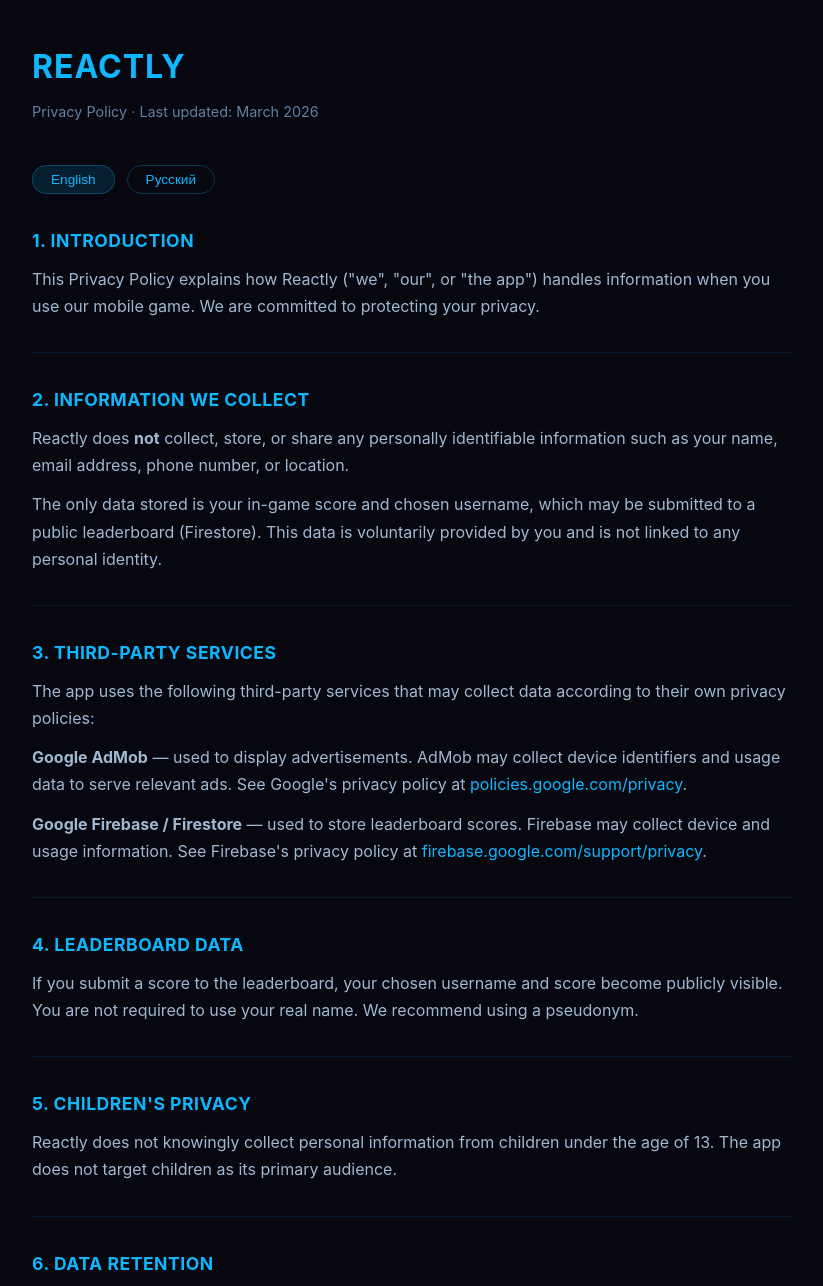
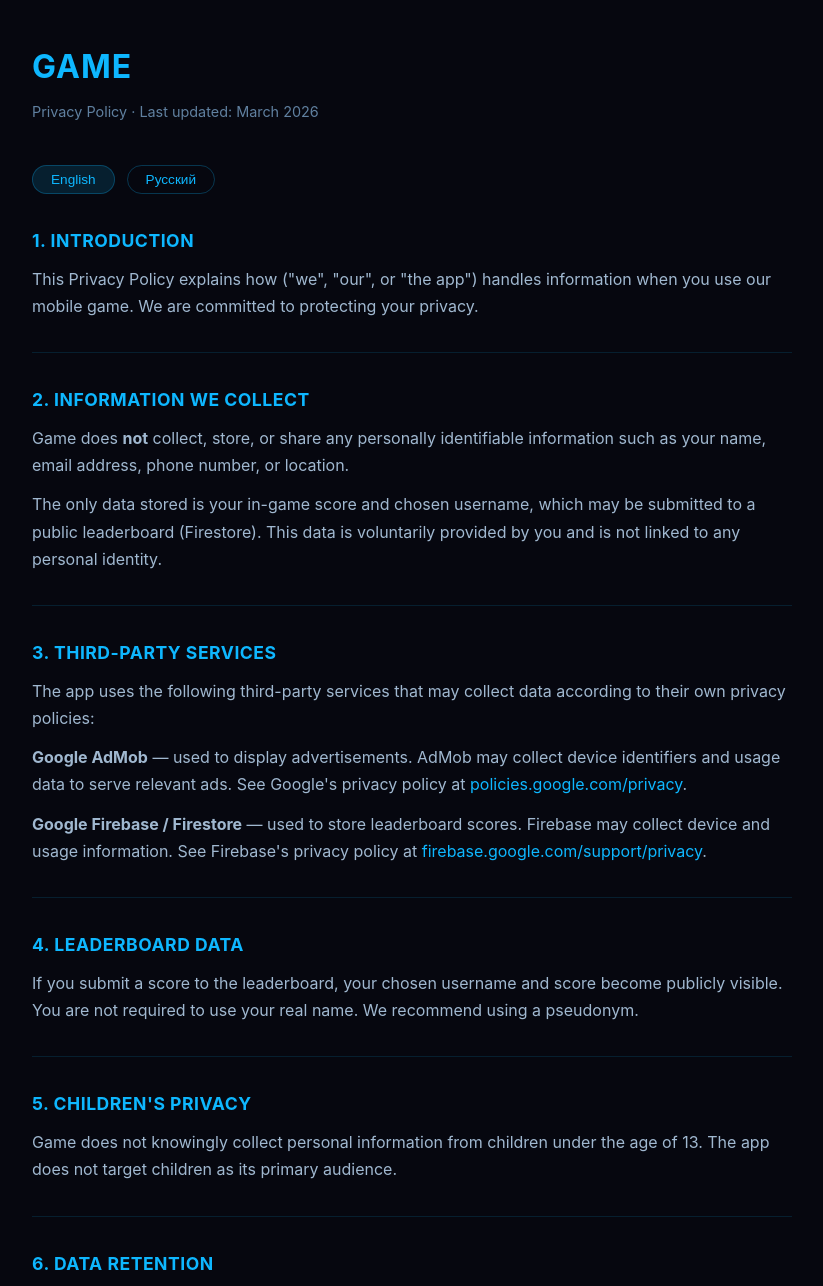
Before and after one commit to xakus/reactly-privacy, a plain HTML site: page index.html in a window 1280 px wide. Shown: the top 1286 px of the page, without its empty margins (228-1051 px from the left). Drawn offline with Linux system fonts and the light colour scheme.

Commit message:
Update privacy policy references from Reactly to GAME

```diff
--- a/index.html
+++ b/index.html
@@ -3,7 +3,7 @@
 <head>
   <meta charset="UTF-8">
   <meta name="viewport" content="width=device-width, initial-scale=1.0">
-  <title>Reactly – Privacy Policy</title>
+  <title>GAME – Privacy Policy</title>
   <style>
     * { box-sizing: border-box; margin: 0; padding: 0; }
     body {
@@ -57,7 +57,7 @@
 <body>
 <div class="container">
 
-  <h1>REACTLY</h1>
+  <h1>GAME</h1>
   <p class="subtitle">Privacy Policy · Last updated: March 2026</p>
 
   <div class="lang-switch">
@@ -69,12 +69,12 @@
   <div id="en">
 
     <h2>1. Introduction</h2>
-    <p>This Privacy Policy explains how Reactly ("we", "our", or "the app") handles information when you use our mobile game. We are committed to protecting your privacy.</p>
+    <p>This Privacy Policy explains how ("we", "our", or "the app") handles information when you use our mobile game. We are committed to protecting your privacy.</p>
 
     <hr class="divider">
 
     <h2>2. Information We Collect</h2>
-    <p>Reactly does <strong>not</strong> collect, store, or share any personally identifiable information such as your name, email address, phone number, or location.</p>
+    <p>Game does <strong>not</strong> collect, store, or share any personally identifiable information such as your name, email address, phone number, or location.</p>
     <p>The only data stored is your in-game score and chosen username, which may be submitted to a public leaderboard (Firestore). This data is voluntarily provided by you and is not linked to any personal identity.</p>
 
     <hr class="divider">
@@ -92,7 +92,7 @@
     <hr class="divider">
 
     <h2>5. Children's Privacy</h2>
-    <p>Reactly does not knowingly collect personal information from children under the age of 13. The app does not target children as its primary audience.</p>
+    <p>Game does not knowingly collect personal information from children under the age of 13. The app does not target children as its primary audience.</p>
 
     <hr class="divider">
 
@@ -115,12 +115,12 @@
   <div id="ru">
 
     <h2>1. Введение</h2>
-    <p>Настоящая Политика конфиденциальности объясняет, как приложение Reactly («мы», «наше», «приложение») обрабатывает информацию при его использовании. Мы обязуемся защищать вашу конфиденциальность.</p>
+    <p>Настоящая Политика конфиденциальности объясняет, как игра («мы», «наше», «приложение») обрабатывает информацию при его использовании. Мы обязуемся защищать вашу конфиденциальность.</p>
 
     <hr class="divider">
 
     <h2>2. Сбор информации</h2>
-    <p>Reactly <strong>не</strong> собирает, не хранит и не передаёт третьим лицам персональные данные: имя, адрес электронной почты, номер телефона или местоположение.</p>
+    <p>Игра <strong>не</strong> собирает, не хранит и не передаёт третьим лицам персональные данные: имя, адрес электронной почты, номер телефона или местоположение.</p>
     <p>Единственные данные, которые могут сохраняться — это игровой счёт и выбранное вами имя в таблице лидеров (Firestore). Эти данные предоставляются вами добровольно и не связаны ни с какой личной идентификацией.</p>
 
     <hr class="divider">
@@ -138,7 +138,7 @@
     <hr class="divider">
 
     <h2>5. Конфиденциальность детей</h2>
-    <p>Reactly не собирает намеренно персональные данные детей до 13 лет. Приложение не ориентировано на детскую аудиторию в качестве основной.</p>
+    <p>Игра не собирает намеренно персональные данные детей до 13 лет. Приложение не ориентировано на детскую аудиторию в качестве основной.</p>
 
     <hr class="divider">
 
```
